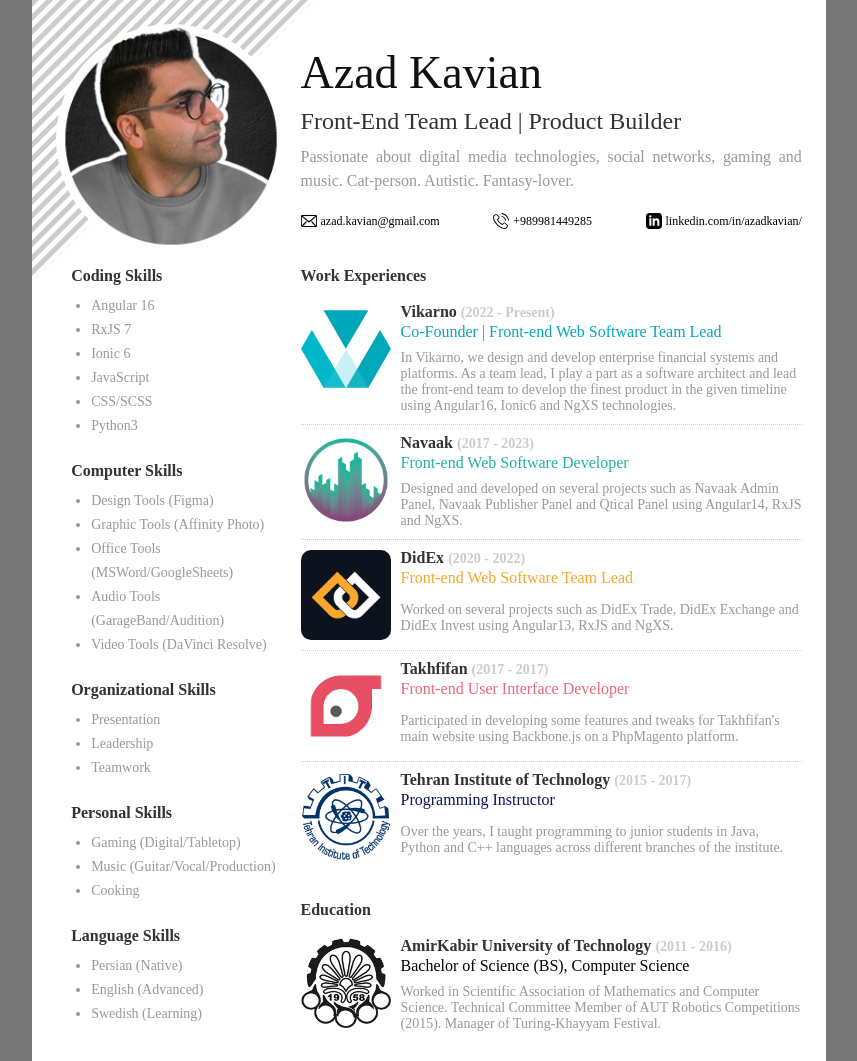
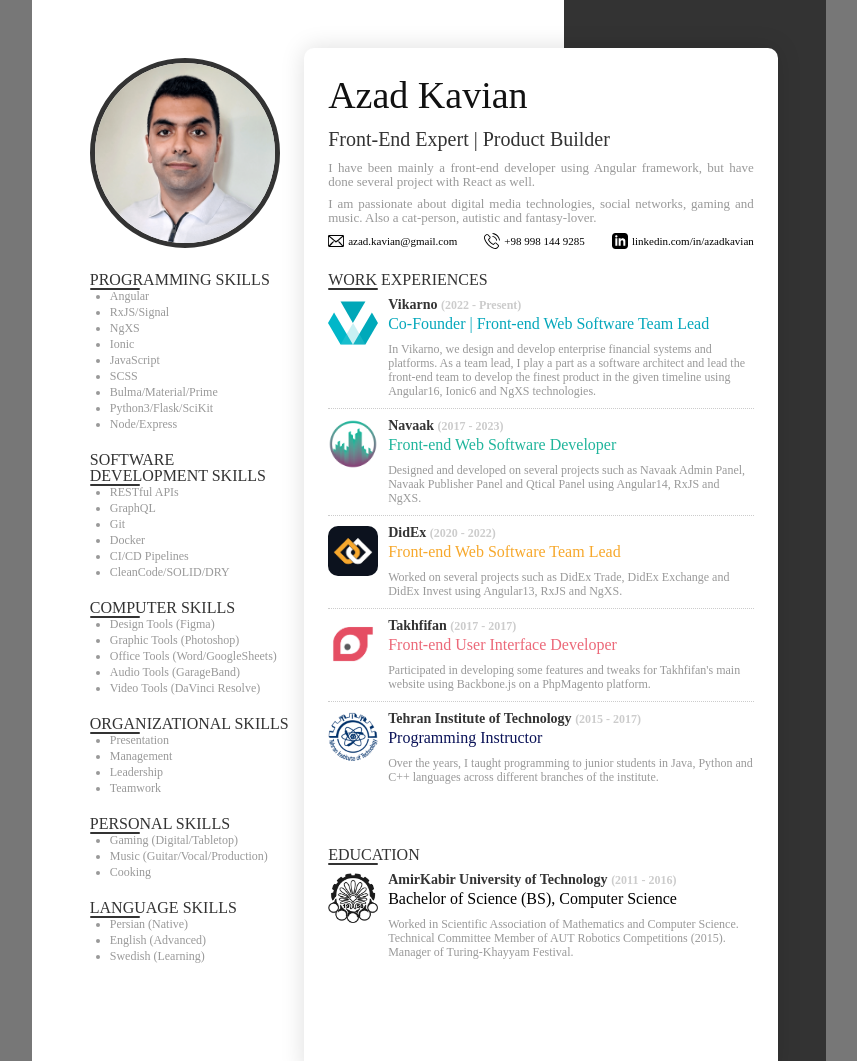
Before and after one commit to azadkavian/azadkavian.github.io, a website built with Parcel: page index.html in a window 1280 px wide. Shown: the top 1061 px of the page, without its empty margins (211-1068 px from the left). Built offline with nearby package versions, Linux system fonts and the light colour scheme.

Commit message:
updated page styles

```diff
--- a/index.html
+++ b/index.html
@@ -18,59 +18,48 @@
     <link rel="stylesheet" href="styles/5_page.css" />
   </head>
   <body>
+    <div class="cv__wrapper">
+      <div class="cv__border"></div>
       <div class="cv__page">
-      <header>
-        <span></span>
-      </header>
+        <aside>
+          <img class="header__picture" src="assets/images/profile.png" alt="Azad Kavian" />
+          <section class="skills">
+            <h3>Programming Skills</h3>
+            <ul class="skills__list">
+              <li>Angular</li>
+              <li>RxJS/Signal</li>
+              <li>NgXS</li>
+              <li>Ionic</li>
+              <li>JavaScript</li>
+              <li>SCSS</li>
+              <li>Bulma/Material/Prime</li>
+              <li>Python3/Flask/SciKit</li>
+              <li>Node/Express</li>
+            </ul>
 
-      <img class="header__picture" src="assets/images/profile.jpg" alt="Azad Kavian" />
-
-      <section class="header__content">
-        <h1>Azad Kavian</h1>
-        <h2>Front-End Team Lead | Product Builder</h2>
-        <p>
-          Passionate about digital media technologies, social networks, gaming and music.
-          Cat-person. Autistic. Fantasy-lover.
-        </p>
-        <ul class="header__content--contact">
-          <li>
-            <img class="cv__icon" src="assets/icons/icon-mail.svg" />
-            <b>azad.kavian@gmail.com</b>
-          </li>
-          <li>
-            <img class="cv__icon" src="assets/icons/icon-phone.svg" />
-            <b>+989981449285</b>
-          </li>
-          <li>
-            <img class="cv__icon" src="assets/icons/icon-linkedin.svg" />
-            <b>linkedin.com/in/azadkavian/</b>
-          </li>
-        </ul>
-      </section>
-
-      <section class="skills">
-        <h3>Coding Skills</h3>
+            <h3>Software Development Skills</h3>
             <ul class="skills__list">
-          <li>Angular 16</li>
-          <li>RxJS 7</li>
-          <li>Ionic 6</li>
-          <li>JavaScript</li>
-          <li>CSS/SCSS</li>
-          <li>Python3</li>
+              <li>RESTful APIs</li>
+              <li>GraphQL</li>
+              <li>Git</li>
+              <li>Docker</li>
+              <li>CI/CD Pipelines</li>
+              <li>CleanCode/SOLID/DRY</li>
             </ul>
 
             <h3>Computer Skills</h3>
             <ul class="skills__list">
               <li>Design Tools (Figma)</li>
-          <li>Graphic Tools (Affinity Photo)</li>
-          <li>Office Tools (MSWord/GoogleSheets)</li>
-          <li>Audio Tools (GarageBand/Audition)</li>
+              <li>Graphic Tools (Photoshop)</li>
+              <li>Office Tools (Word/GoogleSheets)</li>
+              <li>Audio Tools (GarageBand)</li>
               <li>Video Tools (DaVinci Resolve)</li>
             </ul>
 
             <h3>Organizational Skills</h3>
             <ul class="skills__list">
               <li>Presentation</li>
+              <li>Management</li>
               <li>Leadership</li>
               <li>Teamwork</li>
             </ul>
@@ -89,6 +78,35 @@
               <li>Swedish (Learning)</li>
             </ul>
           </section>
+        </aside>
+
+        <main>
+          <section class="header__content">
+            <h1>Azad Kavian</h1>
+            <h2>Front-End Expert | Product Builder</h2>
+            <p>
+              I have been mainly a front-end developer using Angular framework, but have done
+              several project with React as well.
+            </p>
+            <p>
+              I am passionate about digital media technologies, social networks, gaming and music.
+              Also a cat-person, autistic and fantasy-lover.
+            </p>
+            <ul class="header__content--contact">
+              <li>
+                <img class="cv__icon" src="assets/icons/icon-mail.svg" />
+                <b>azad.kavian@gmail.com</b>
+              </li>
+              <li>
+                <img class="cv__icon" src="assets/icons/icon-phone.svg" />
+                <b>+98 998 144 9285</b>
+              </li>
+              <li>
+                <img class="cv__icon" src="assets/icons/icon-linkedin.svg" />
+                <b>linkedin.com/in/azadkavian</b>
+              </li>
+            </ul>
+          </section>
 
           <ol class="xp">
             <h3>Work Experiences</h3>
@@ -104,9 +122,10 @@
                 </h5>
               </div>
               <p class="xp__body">
-            In Vikarno, we design and develop enterprise financial systems and platforms. As a team
-            lead, I play a part as a software architect and lead the front-end team to develop the
-            finest product in the given timeline using Angular16, Ionic6 and NgXS technologies.
+                In Vikarno, we design and develop enterprise financial systems and platforms. As a
+                team lead, I play a part as a software architect and lead the front-end team to
+                develop the finest product in the given timeline using Angular16, Ionic6 and NgXS
+                technologies.
               </p>
             </li>
             <li>
@@ -121,8 +140,8 @@
                 </h5>
               </div>
               <p class="xp__body">
-            Designed and developed on several projects such as Navaak Admin Panel, Navaak Publisher
-            Panel and Qtical Panel using Angular14, RxJS and NgXS.
+                Designed and developed on several projects such as Navaak Admin Panel, Navaak
+                Publisher Panel and Qtical Panel using Angular14, RxJS and NgXS.
               </p>
             </li>
             <li>
@@ -137,8 +156,8 @@
                 </h5>
               </div>
               <p class="xp__body">
-            Worked on several projects such as DidEx Trade, DidEx Exchange and DidEx Invest using
-            Angular13, RxJS and NgXS.
+                Worked on several projects such as DidEx Trade, DidEx Exchange and DidEx Invest
+                using Angular13, RxJS and NgXS.
               </p>
             </li>
             <li>
@@ -153,8 +172,8 @@
                 </h5>
               </div>
               <p class="xp__body">
-            Participated in developing some features and tweaks for Takhfifan's main website using
-            Backbone.js on a PhpMagento platform.
+                Participated in developing some features and tweaks for Takhfifan's main website
+                using Backbone.js on a PhpMagento platform.
               </p>
             </li>
             <li>
@@ -195,6 +214,8 @@
               </p>
             </li>
           </ol>
+        </main>
+      </div>
     </div>
   </body>
 </html>
--- a/styles/1_header.css
+++ b/styles/1_header.css
@@ -1,39 +1,37 @@
 .header__picture {
-  grid-area: profilePicture;
-
-  width: var(--sidebar-size);
-  height: var(--sidebar-size);
+  width: calc(var(--sidebar-size) * 0.9);
+  height: calc(var(--sidebar-size) * 0.9);
+  margin: calc(var(--sidebar-size) * 0.05);
   z-index: 1;
   border-radius: 50%;
+  border: 5px solid var(--color-dark);
 }
 
 .header__content {
-  grid-area: profileContent;
-
-  padding: 25px 0;
   display: flex;
   flex-direction: column;
 }
 
 .header__content h1 {
-  font-size: 46px;
-  line-height: 48px;
+  font-size: 38px;
+  line-height: 46px;
   margin-bottom: 10px;
   color: var(--color-deep);
 }
 
 .header__content h2 {
-  font-size: 24px;
-  line-height: 28px;
+  font-size: 20px;
+  line-height: 23px;
   margin-bottom: 10px;
   color: var(--color-dark);
 }
 
 .header__content p {
-  font-size: 16px;
-  line-height: 24px;
+  font-size: 13px;
+  line-height: 14px;
   color: var(--color-grey);
   text-align: justify;
+  margin-bottom: 8px;
 }
 
 .header__content--contact {
@@ -50,5 +48,5 @@
 }
 
 .header__content--contact li b {
-  font-size: 12px;
+  font-size: 11px;
 }
--- a/styles/2_skills.css
+++ b/styles/2_skills.css
@@ -1,24 +1,19 @@
 .skills {
-  grid-area: skills;
-
-  padding-inline-start: 15px;
+  padding-inline-start: 0.1in;
 }
 
 .skills h3 {
-  font-weight: bold;
-  font-size: 16px;
-  margin-bottom: 10px;
   color: var(--color-dark);
 }
 
 .skills__list {
   list-style: disc;
   padding-inline-start: 20px;
-  margin-bottom: 25px;
+  margin-bottom: 20px;
 }
 
 .skills__list li {
-  font-size: 14px;
-  line-height: 24px;
+  font-size: 12px;
+  line-height: 16px;
   color: var(--color-grey);
 }
--- a/styles/3_xp.css
+++ b/styles/3_xp.css
@@ -1,13 +1,8 @@
 .xp {
-  grid-area: xp;
-
   position: relative;
 }
 
 .xp > h3 {
-  font-weight: bold;
-  font-size: 16px;
-  margin-bottom: 10px;
   color: var(--color-dark);
 }
 
@@ -38,14 +33,14 @@
 .xp__header--title {
   font-weight: bold;
   color: var(--color-dark);
-  font-size: 16px;
+  font-size: 14px;
   margin-bottom: 4px;
 }
 
 .xp__header--date {
   font-weight: light;
   color: var(--color-light);
-  font-size: 14px;
+  font-size: 12px;
 }
 
 .xp__header--position {
@@ -53,8 +48,8 @@
 }
 
 .xp__body {
-  font-size: 14px;
-  line-height: 16px;
+  font-size: 12px;
+  line-height: 14px;
   font-weight: 300;
   color: var(--color-grey);
 }
--- a/styles/4_education.css
+++ b/styles/4_education.css
@@ -1,13 +1,8 @@
 .education {
-  grid-area: education;
-
   position: relative;
 }
 
 .education > h3 {
-  font-weight: bold;
-  font-size: 16px;
-  margin-bottom: 10px;
   color: var(--color-dark);
 }
 
@@ -38,14 +33,14 @@
 .education__header--title {
   font-weight: bold;
   color: var(--color-dark);
-  font-size: 16px;
+  font-size: 14px;
   margin-bottom: 4px;
 }
 
 .education__header--date {
   font-weight: light;
   color: var(--color-light);
-  font-size: 14px;
+  font-size: 12px;
 }
 
 .education__header--position {
@@ -53,8 +48,8 @@
 }
 
 .education__body {
-  font-size: 14px;
-  line-height: 16px;
+  font-size: 12px;
+  line-height: 14px;
   font-weight: 300;
   color: var(--color-grey);
 }
--- a/styles/general.css
+++ b/styles/general.css
@@ -12,25 +12,52 @@
   font-family: Lato;
 }
 
-.cv__page {
+.cv__wrapper {
   position: relative;
-  background-color: var(--color-bright);
-  overflow: hidden;
 
   width: 210mm;
   height: 297mm;
   box-sizing: border-box;
-  padding: 0.25in;
+  overflow: hidden;
+  background-color: var(--color-bright);
+}
+
+.cv__border {
+  position: absolute;
+  width: 33%;
+  height: 100%;
+  background-color: var(--color-dark);
+  top: 0;
+  right: 0;
+}
+
+.cv__page {
+  position: relative;
+
+  width: calc(100% - 1in);
+  height: calc(100% - 1in);
+  box-sizing: border-box;
+  margin: 0.5in;
 
   display: grid;
   grid-template-columns: var(--sidebar-size) 1fr;
+  gap: 0.25in;
+}
+
+.cv__page aside {
+  display: grid;
   grid-template-rows: var(--sidebar-size) auto;
-  grid-template-areas:
-    'profilePicture profileContent'
-    'skills xp'
-    'skills education'
-    'skills .';
-  gap: 0.15in;
+  gap: 0.25in;
+}
+
+.cv__page main {
+  grid-template-rows: calc(var(--sidebar-size) - 0.25in) auto auto auto;
+  display: grid;
+  gap: 0.25in;
+  background-color: var(--color-bright);
+  padding: 0.25in;
+  border-radius: 10px;
+  box-shadow: 0 0 0.25in #0002;
 }
 
 .cv__icon {
--- a/styles/typography.css
+++ b/styles/typography.css
@@ -36,7 +36,33 @@
 h2,
 strong,
 b {
-  font-weight: bold;
+  font-weight: bolder;
+}
+
+h3 {
+  position: relative;
+  border-bottom: 2px solid var(--color-lighter);
+  border-radius: 1px;
+  padding-bottom: 4px;
+  margin-bottom: 4px;
+  font-size: 12px;
+  font-weight: 900;
+  text-transform: uppercase;
+}
+
+h3::after {
+  content: '';
+  display: block;
+  position: absolute;
+  border-bottom: 2px solid var(--color-dark);
+  border-radius: 1px;
+  width: 50px;
+  bottom: -2px;
+  left: 0;
+}
+
+h4 {
+  font-weight: 900;
 }
 
 p,
--- a/styles/variables.css
+++ b/styles/variables.css
@@ -1,5 +1,5 @@
 :root {
-  --sidebar-size: 230px;
+  --sidebar-size: 200px;
 
   --color-deep: #111;
   --color-darker: #222;
@@ -9,5 +9,5 @@
   --color-lighter: #eee;
   --color-bright: #fff;
 
-  --xp-logo-size: 90px;
+  --xp-logo-size: 50px;
 }
```
Also changed, not shown: assets/images/profile.jpg (deleted), assets/images/profile.png (added). Lines whose indentation alone changed are shown as unchanged.
